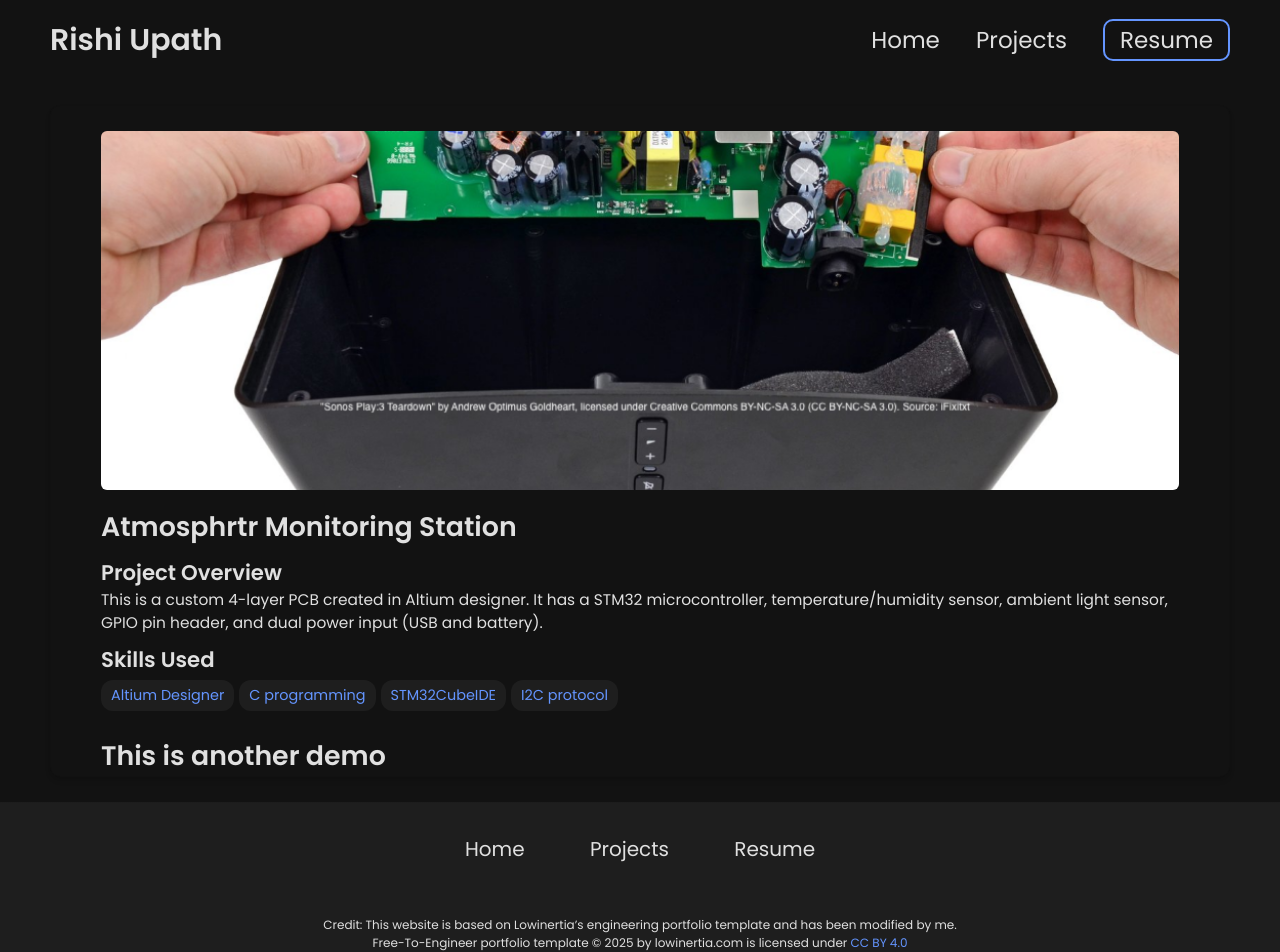
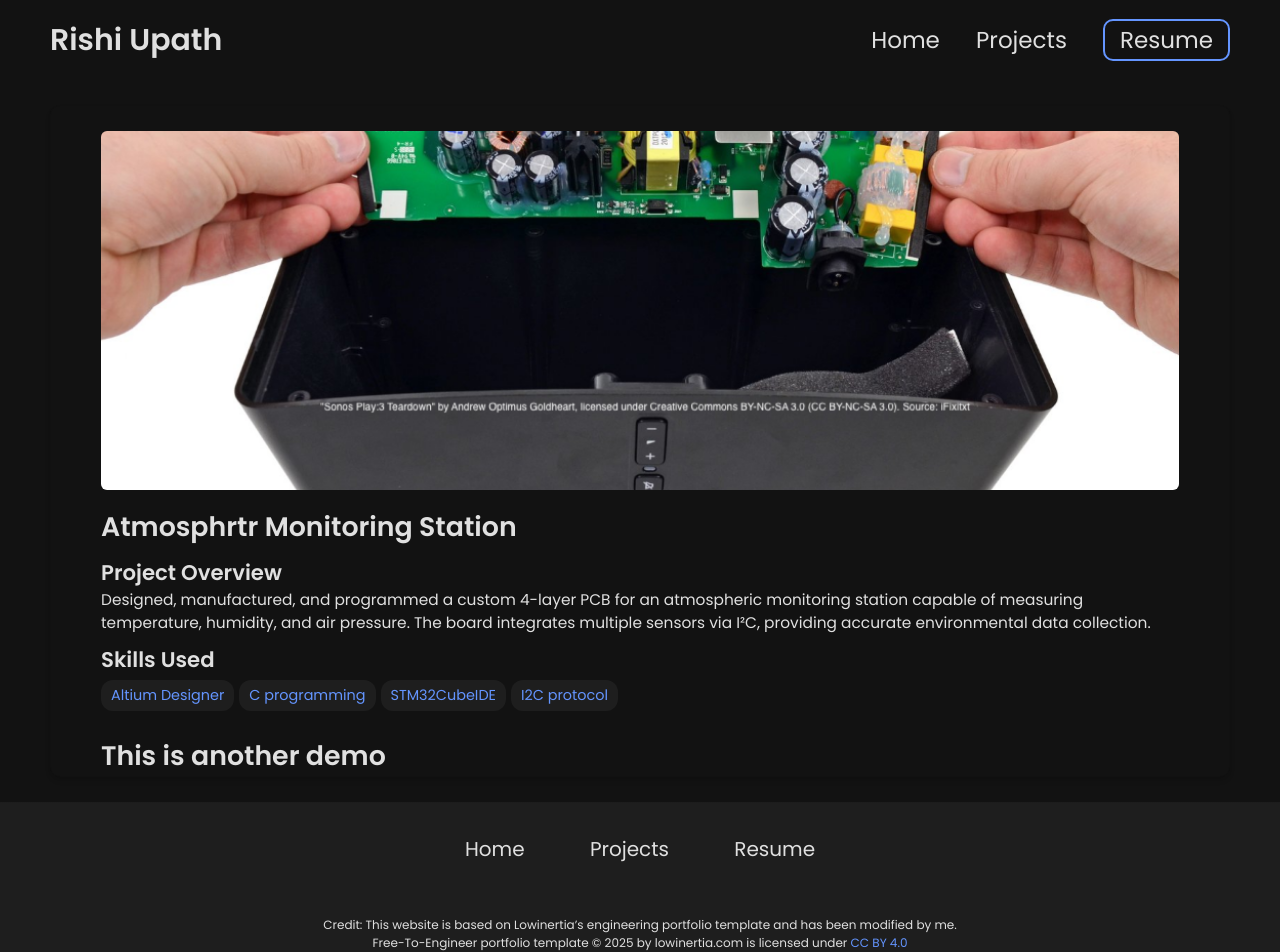
Before and after one commit to rishiupath/rishiupath.github.io, a Jekyll site: the page built from _projects/sonos-teardown/index.md, in a window 1280 px wide. Built offline with Jekyll 4.4.1, drawn with Linux system fonts in a browser that asks for light colours.

Commit message:
Update index.md

```diff
--- a/_projects/sonos-teardown/index.md
+++ b/_projects/sonos-teardown/index.md
@@ -1,7 +1,7 @@
 ---
 layout: post
 title: Atmosphrtr Monitoring Station
-description: This is a custom 4-layer PCB created in Altium designer. It has a STM32 microcontroller, temperature/humidity sensor, ambient light sensor, GPIO pin header, and dual power input (USB and battery).
+description: Designed, manufactured, and programmed a custom 4-layer PCB for an atmospheric monitoring station capable of measuring temperature, humidity, and air pressure. The board integrates multiple sensors via I²C, providing accurate environmental data collection.
 skills:
   - Altium Designer
   - C programming
```
